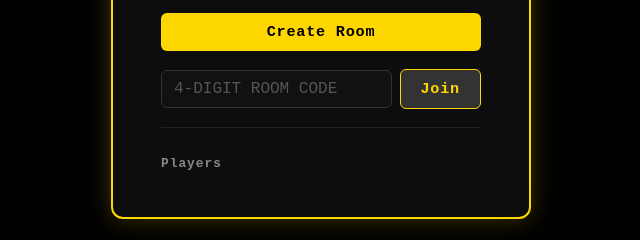
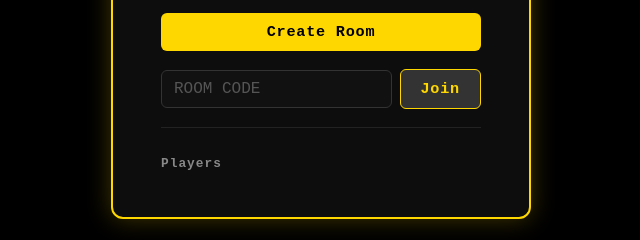
Before and after one commit to djeun/4p-pacman, a website: page client/index.html in a window 1280 px wide. Shown: the part 386-626 px from the top of the page, 319-959 px from the left. Drawn offline with nearby package versions, Linux system fonts and the light colour scheme; no server answers.

Commit message:
feat: shorten room code to 1 character

```diff
--- a/client/index.html
+++ b/client/index.html
@@ -36,8 +36,8 @@
         <input
           id="room-code-input"
           type="text"
-          maxlength="4"
-          placeholder="4-digit room code"
+          maxlength="1"
+          placeholder="Room code"
           autocomplete="off"
           style="text-transform: uppercase;"
         />
```
Also changed, not shown: server/GameRoom.js (+2 -6 lines).
